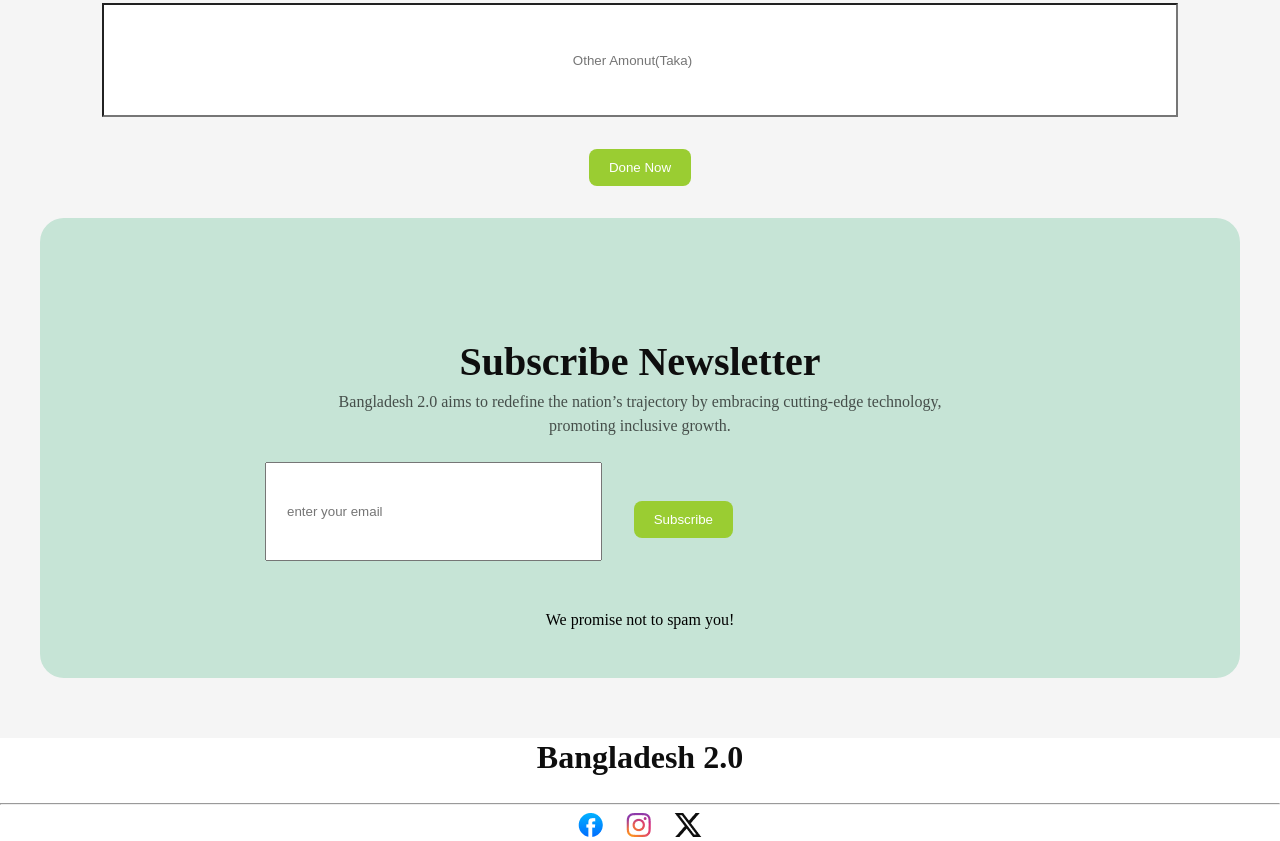
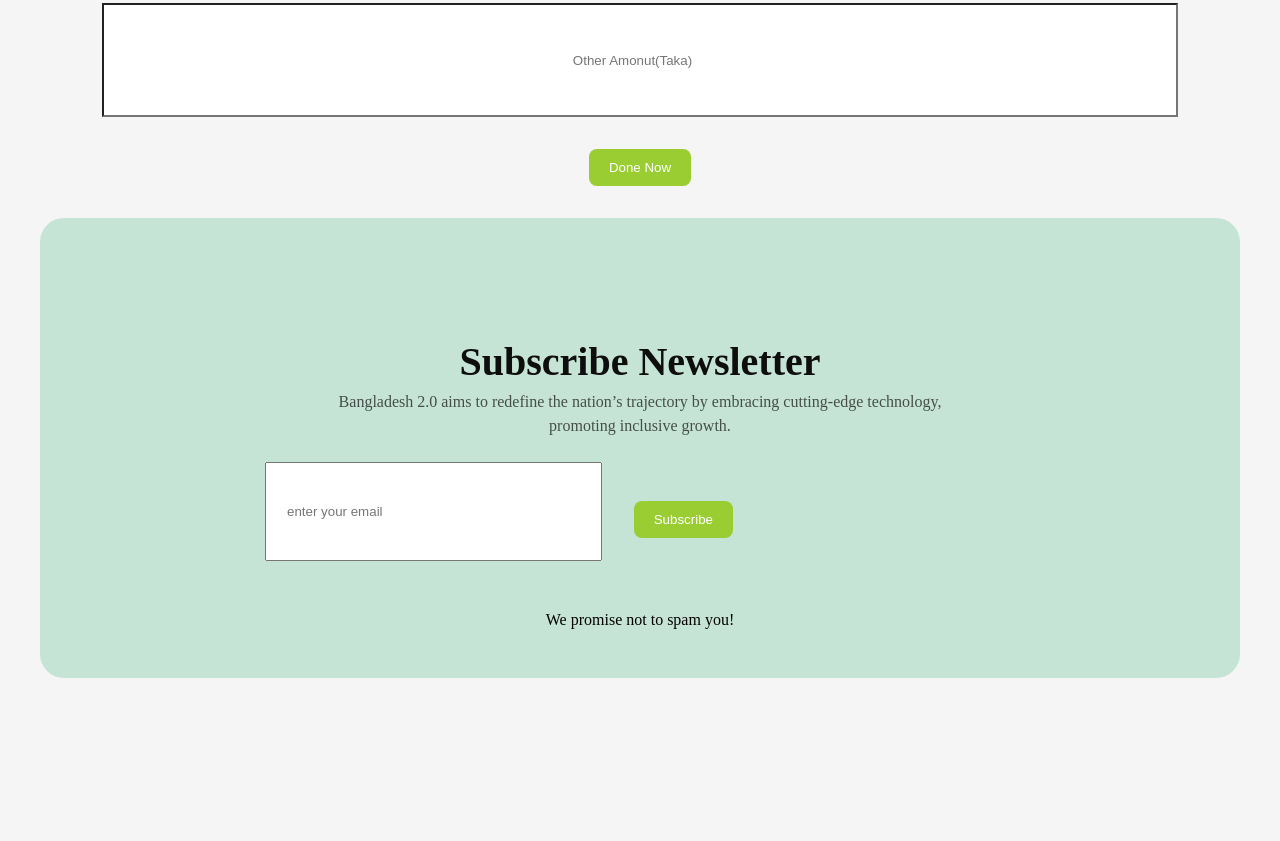
Before and after one commit to MdSohan5695/Assignment-1.0, a plain HTML site: page index.html in a window 1280 px wide. Shown: the part 3266-4107 px from the top of the page. After the commit the page ends 3944 px from the top, so only its background shows below. Drawn offline with Linux system fonts and the light colour scheme.

Commit message:
second commit

```diff
--- a/index.html
+++ b/index.html
@@ -153,14 +153,6 @@
 
 
     </main>
-    <footer class="footer">
-        <h2>Bangladesh 2.0</h2>
-        <hr>
-        <div id="card">
-            <div class="icon"><img src="assets/facebook.png" alt=""></div>
-            <div class="icon"><img src="assets/instagram.png" alt=""></div>
-            <div class="icon"><img src="assets/x.png" alt=""></div>
-        </div>
-    </footer>
+
 </body>
 </html>
--- a/style.css
+++ b/style.css
@@ -300,22 +300,3 @@ input{
 }
 
 /* foote style */
-.footer{
-    background-color: rgb(255, 255, 255);
-}
-
-footer h2{
-    margin-top: 60px;
-    color: rgb(14, 14, 14);
-    font-family: Fira Sans;
-    font-size: 32px;
-    font-weight: 700;
-    line-height: 38px;
-    text-align: center;
-}
-#card{
-    display: flex;
-    justify-content:center;
-    text-align: center;
-    gap: 23px;
-}
```
